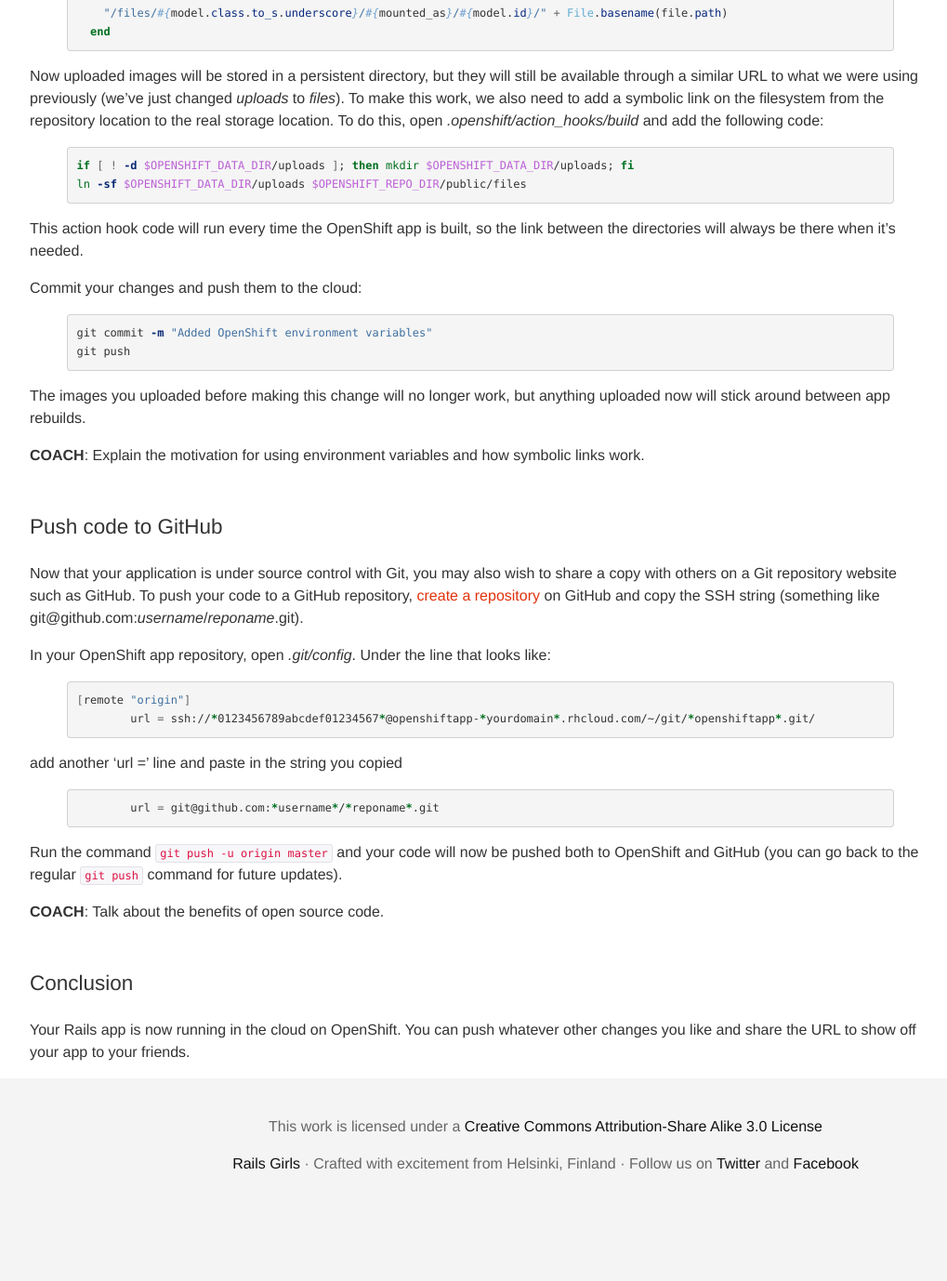
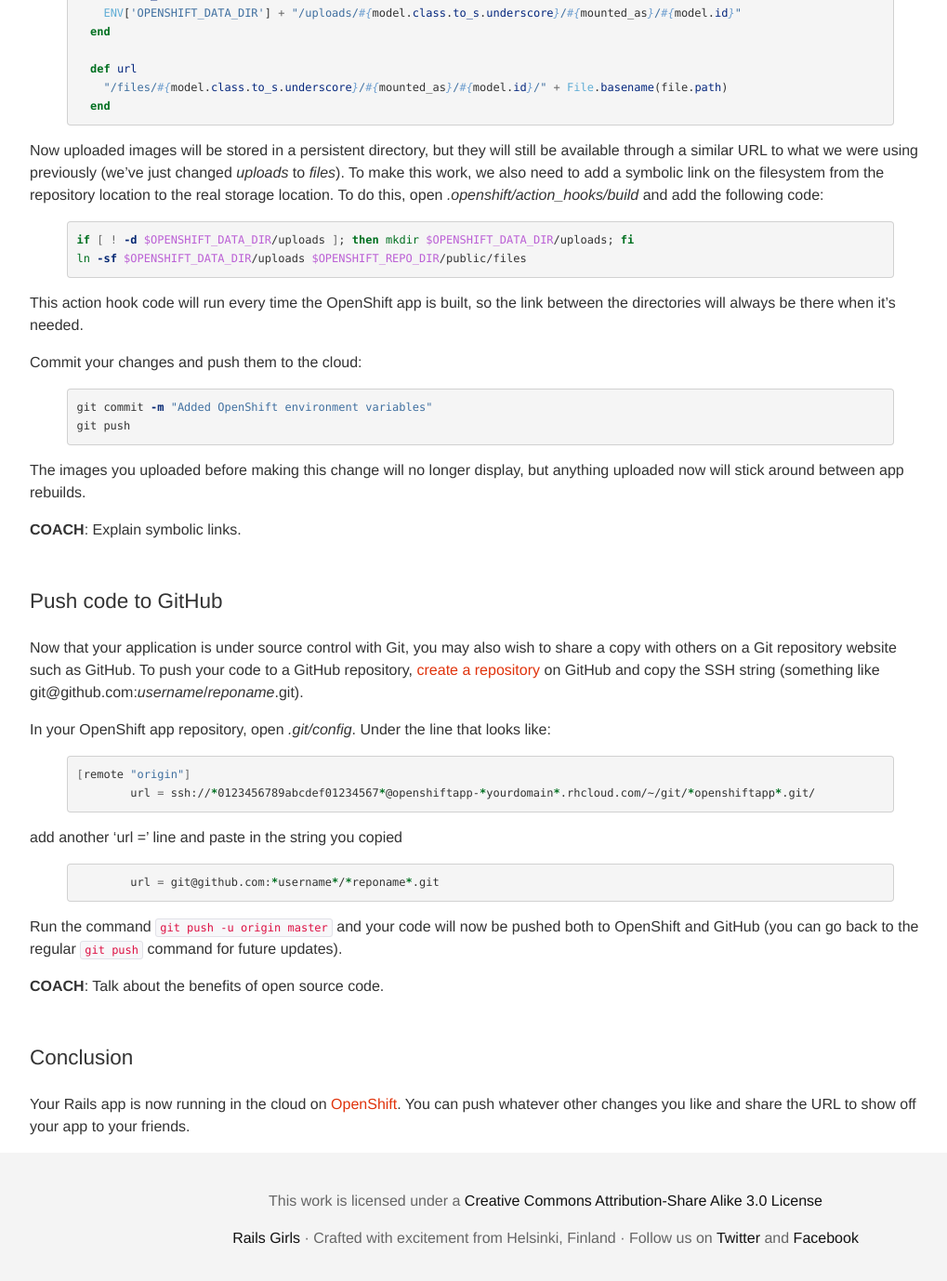
Before and after one commit to railsgirls/guides.railsgirls.com, a Jekyll site: the page built from _posts/2013-11-12-openshift.markdown, in a window 1280 px wide and 1400 px high, scrolled down 3325 px. Shown: the top 1378 px of the window at 93% size, without its empty margins (53-1072 px from the left). Built offline with Jekyll 4.4.1, drawn with Linux system fonts in a browser that asks for light colours; nearby versions of some CDN libraries; Markdown is read by kramdown in place of the engine named in the settings; before the commit the page ends 4645 px from its top, so only the background shows below that; some of the changed lines change nothing that is shown; some of the changed text lies outside the part shown.

Commit message:
More guide tweaks to improve clarity

```diff
--- a/_posts/2013-11-12-openshift.markdown
+++ b/_posts/2013-11-12-openshift.markdown
@@ -89,7 +89,7 @@
 
 Open the *config/database.yml* file to check it has been updated. It should now contain environment variables, such as ENV['OPENSHIFT_POSTGRESQL_DB_USERNAME'].
 
-Commit your changes with the command `git commit -m "Changed app database"`.
+Commit your changes with the command `git commit -am "Changed app database"`.
 
 __COACH__: Talk about relational databases and how Git keeps track of changes.
 
@@ -101,7 +101,9 @@
 
 The app should be looking pretty good now, but there are some potential issues lurking because of the ephemeral nature of the deployment. When we push a new version of the application, anything stored within OpenShift's copy of the repo will be wiped to make way for the new files. This includes some log files and the images uploaded by users. To fix this, we can store these files in persistent directories on OpenShift instead; the filepaths of the locations we need are stored in environment variables.
 
-#### Redirect production log
+__COACH__: Explain the motivation for using environment variables.
+
+#### Redirect production logging
 
 To change the location of the production log, open *config/environments/production.rb*.
 
@@ -118,6 +120,8 @@
 {% endhighlight %}
 
 You can tail your application's logs with the command `rhc tail openshiftapp` (the output from the change you just made won't show up until the new file has been committed and pushed to OpenShift).
+
+__COACH__: Discuss the value of application logging.
 
 #### Persist uploaded images
 
@@ -158,9 +162,9 @@
 git push
 {% endhighlight %}
 
-The images you uploaded before making this change will no longer work, but anything uploaded now will stick around between app rebuilds.
+The images you uploaded before making this change will no longer display, but anything uploaded now will stick around between app rebuilds.
 
-__COACH__: Explain the motivation for using environment variables and how symbolic links work.
+__COACH__: Explain symbolic links.
 
 ### Push code to GitHub
 
@@ -186,4 +190,4 @@
 
 ### Conclusion
 
-Your Rails app is now running in the cloud on OpenShift. You can push whatever other changes you like and share the URL to show off your app to your friends.
+Your Rails app is now running in the cloud on [OpenShift](https://www.openshift.com/developers). You can push whatever other changes you like and share the URL to show off your app to your friends.
```
